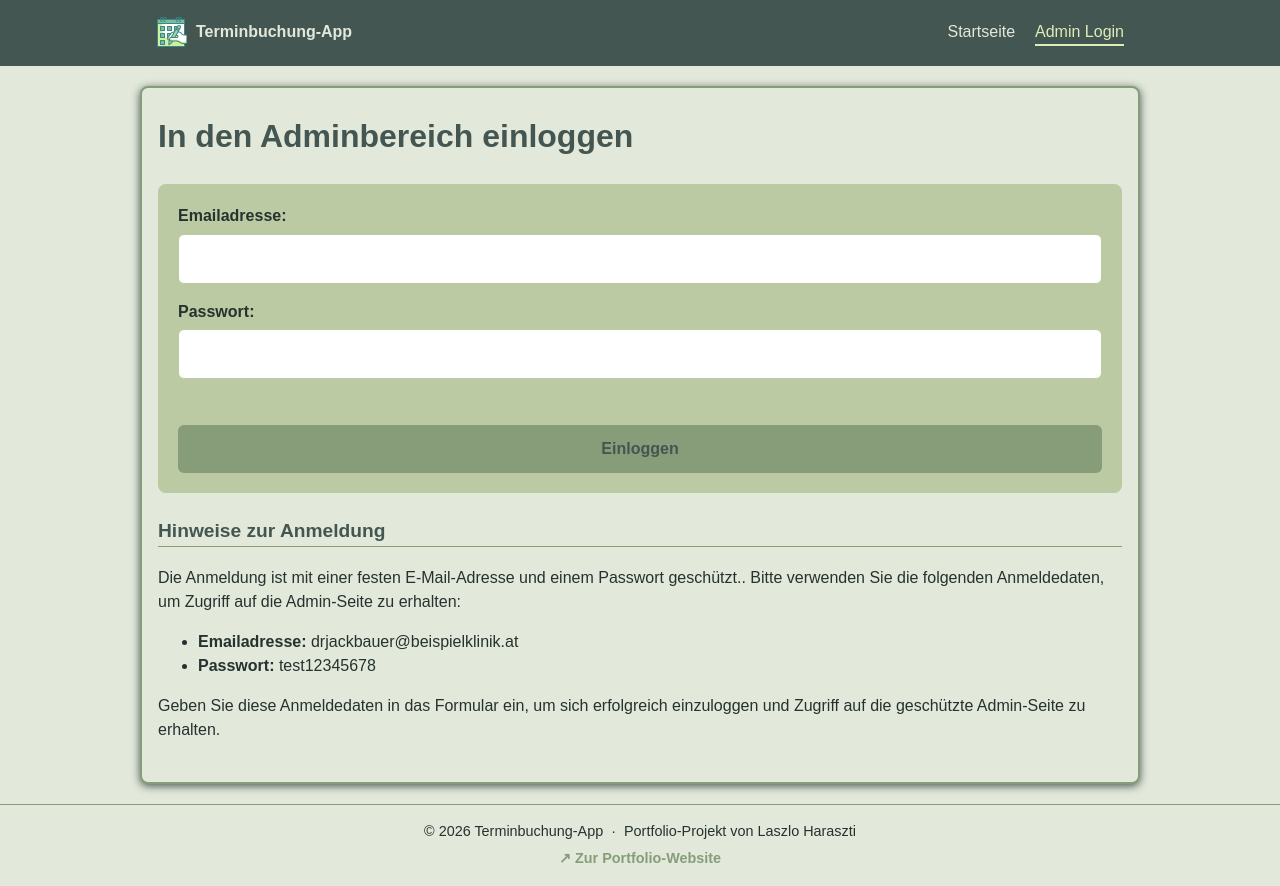
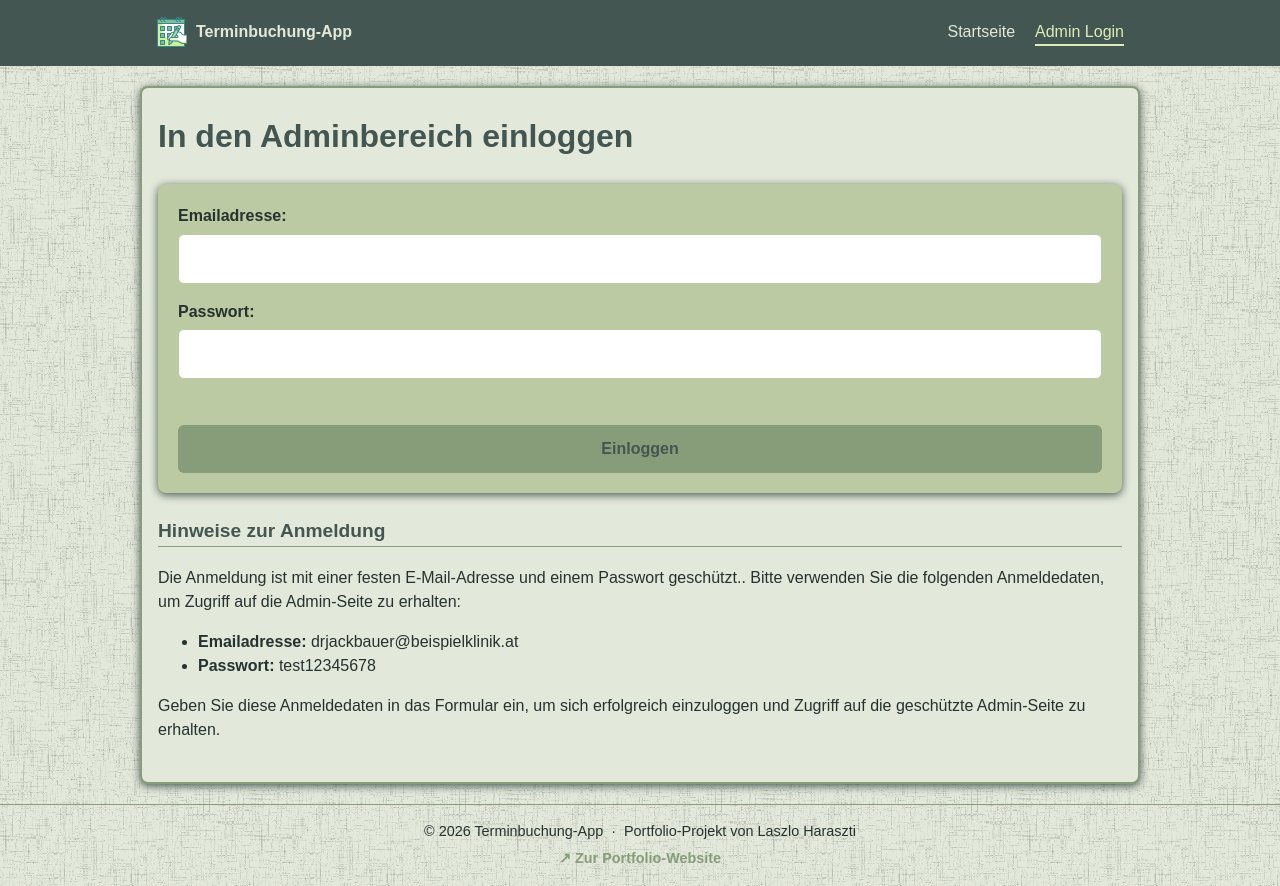
Before and after one commit to laci528-creator/Termin_booking_app, a PHP site: page /einloggen.php in a window 1280 px wide. Run offline with PHP 8.4, Linux system fonts and the light colour scheme; a stand-in replaces the project's code that opens the database connection.

Commit message:
style: add subtle background texture

```diff
--- a/css/common.css
+++ b/css/common.css
@@ -7,6 +7,7 @@ body {
     font-family: Arial, sans-serif;
     line-height: 1.5;
     background-color: var(--light-bg);
+    background-image: url("../img/low-contrast-linen.png");
     color: var(--text-dark);
 
     min-height: 100vh;
@@ -427,6 +428,7 @@ input[type="submit"]:hover,
 
     background-color: var(--light-green);
     border-radius: 8px;
+    box-shadow: 0 2px 8px var(--bg-dark);
 }
 
 .login-form-container form {
```
Also changed, not shown: img/low-contrast-linen.png (added).
